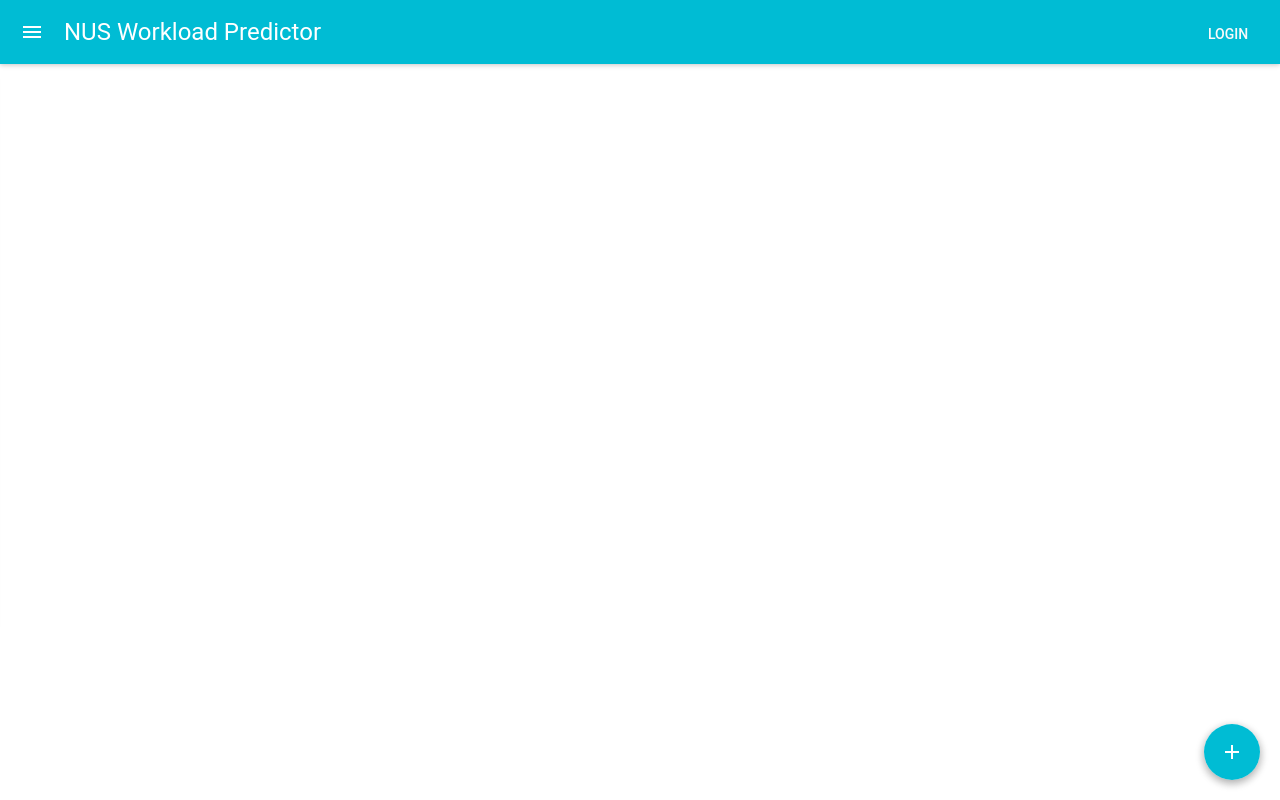
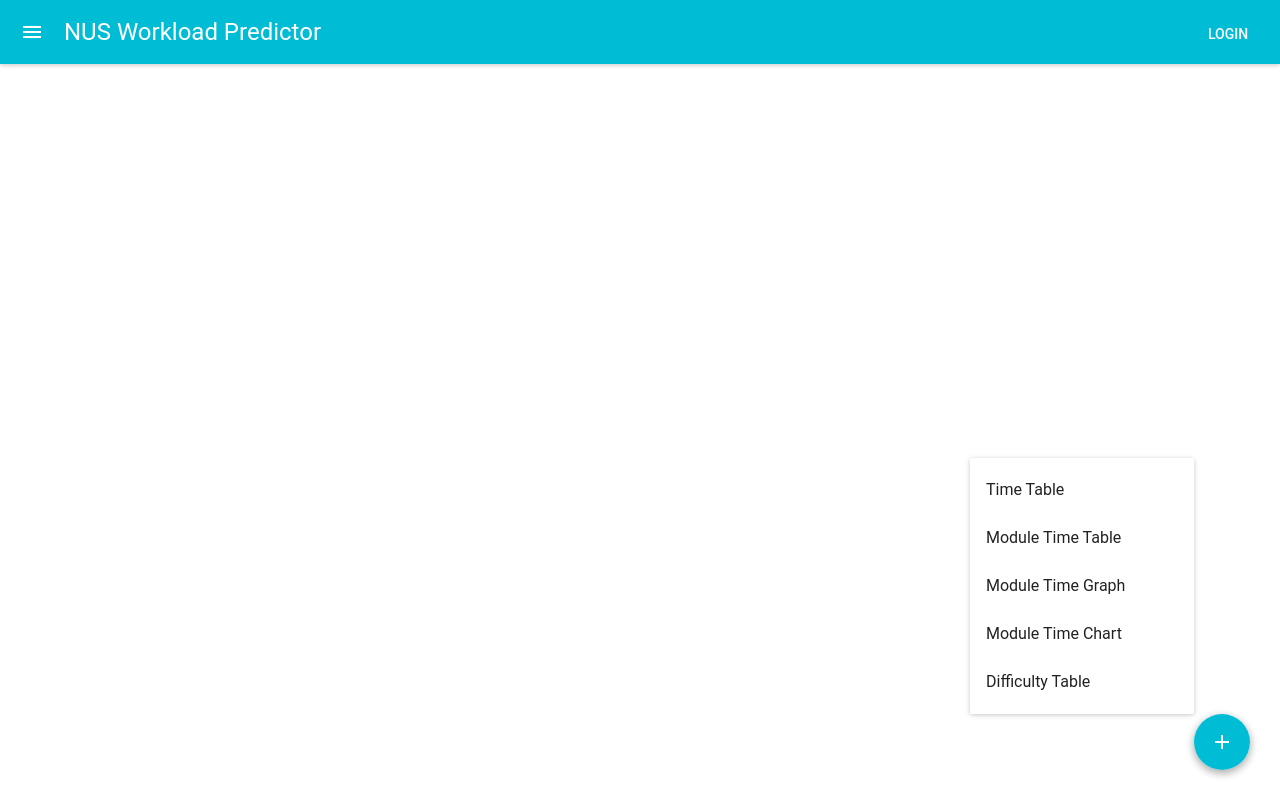
Before and after one commit to NUS-Workload-Predictor/front-end, a React app: page / in a window 1280 px wide. Both pictures are taken after a click on the button 1232 px from the left and 752 px from the top of the page. Built offline with nearby package versions, Linux system fonts and the light colour scheme; what react-tap-event-plugin would draw is missing.

Commit message:
Implement add widget button.

```diff
--- a/components/AddWidget.js
+++ b/components/AddWidget.js
@@ -1,17 +1,42 @@
 import React, { Component, PropTypes } from 'react';
-import { FloatingActionButton } from 'material-ui';
+import { FloatingActionButton, IconMenu, MenuItem } from 'material-ui';
 import ContentAdd from 'material-ui/svg-icons/content/add';
 
 class AddWidget extends Component {
+  constructor(props) {
+    super(props);
+    this.state = {openMenu: false, open: false};
+
+    this.handleOnRequestChange = this.handleOnRequestChange.bind(this);
+  }
+
+  handleOnRequestChange(value) {
+    this.setState({openMenu: value});
+  }
+
   render() {
     return (
-      <FloatingActionButton style={{
-        position: 'fixed',
-        right: '20px',
-        bottom: '20px'
-      }}>
-        <ContentAdd />
-      </FloatingActionButton>
+      <IconMenu
+        iconButtonElement={
+          <FloatingActionButton>
+            <ContentAdd />
+          </FloatingActionButton>}
+        open={this.state.openMenu}
+        onRequestChange={this.handleOnRequestChange}
+        style={{
+          position: 'fixed',
+          right: '30px',
+          bottom: '30px'
+        }}
+        targetOrigin={{vertical: 'bottom', horizontal: 'right'}}
+      >
+        <MenuItem value="1" primaryText="Time Table" />
+        <MenuItem value="2" primaryText="Module Time Table" />
+        <MenuItem value="3" primaryText="Module Time Graph" />
+        <MenuItem value="4" primaryText="Module Time Chart" />
+        <MenuItem value="5" primaryText="Difficulty Table" />
+      </IconMenu>
+
     );
   }
 }
```
